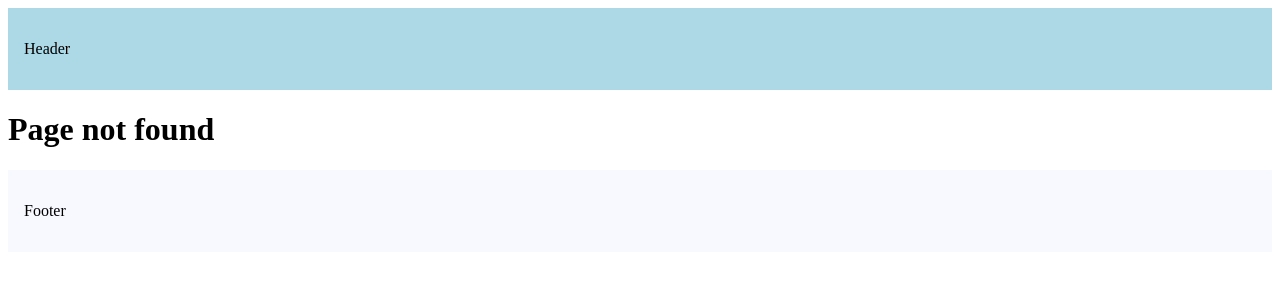
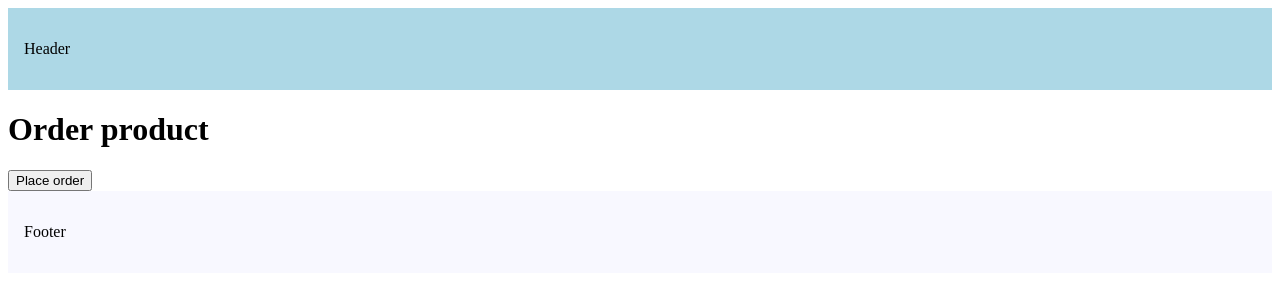
Before and after one commit to Rishi004/next-js-14-features-exploration, a Next.js app: page /order-product in a window 1280 px wide. Before the commit this address had no page. Shown: the top 300 px of the page. Built offline with nearby package versions, Linux system fonts and the light colour scheme.

Commit message:
navigating programmatically

```diff
--- /dev/null
+++ b/src/app/order-product/page.tsx
@@ -0,0 +1,19 @@
+"use client";
+import { useRouter } from "next/navigation";
+
+export default function OrderProduct() {
+    const router = useRouter();
+    const handleClick = () => {
+        console.log("Placing your order");
+        router.push("/"); //  Go to home page after placing the order
+        // router.replace("/"); //  Replace the current page with /
+        // router.back(); //  Go back in history
+        // router.forward(); //  Move forward in history
+    };
+    return (
+        <>
+            <h1>Order product</h1>
+            <button onClick={handleClick}>Place order</button>
+        </>
+    );
+}
```
